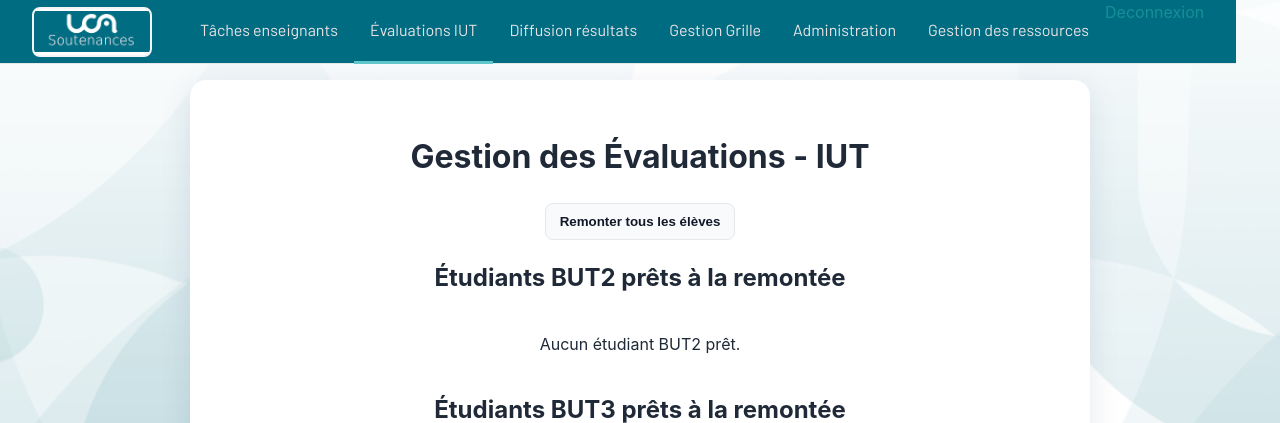
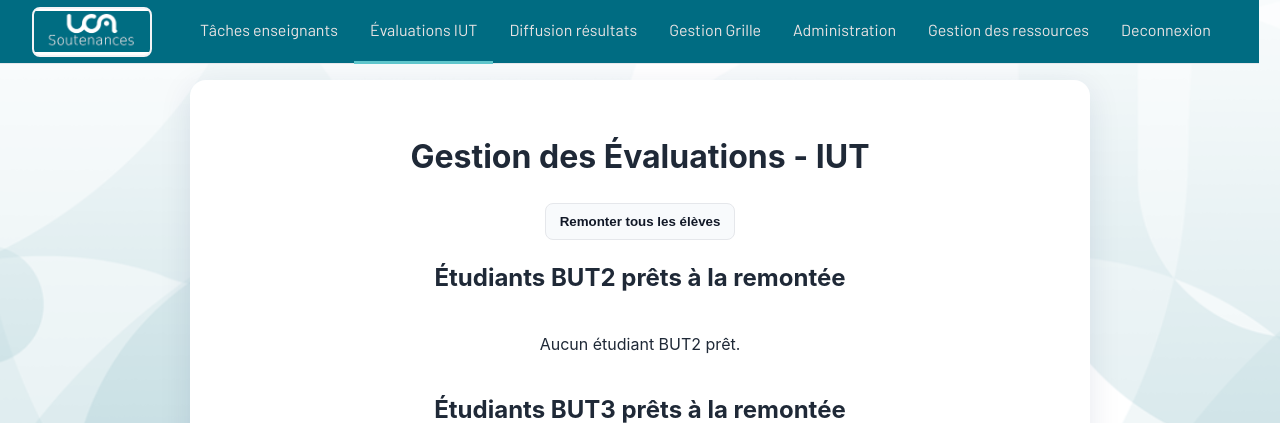
Before and after one commit to fluteABec/GestionSoutenance, a PHP site: page /envoie/back/Partie3.3/index.php in a window 1280 px wide. Shown: the top 423 px of the page. Run offline with PHP 8.4, Linux system fonts and the light colour scheme; data comes from the database, SQL or seed files in the repository; some libraries are stand-ins or nearby versions.

Commit message:
Update navbar.php

```diff
--- a/back/navbar.php
+++ b/back/navbar.php
@@ -10,7 +10,7 @@
         <a class="nav-item<?php if(strpos($_SERVER['PHP_SELF'], 'Partie3.5')!==false) echo ' selected'; ?>" href="../Partie3.5/Partie3.5.2/Grille.php">Gestion Grille</a>
         <a class="nav-item<?php if(strpos($_SERVER['PHP_SELF'], 'mainAdministration.php')!==false) echo ' selected'; ?>" href="../mainAdministration.php">Administration</a>
         <a class="nav-item<?php if(strpos($_SERVER['PHP_SELF'], 'Partie3.5.3')!==false) echo ' selected'; ?>" href="../Partie3.5.3/gestion.php">Gestion des ressources</a>
-		<a class="nav-item<href="./deconnexion.php">Deconnexion</a>
+		<a class="nav-item href="./deconnexion.php">Deconnexion</a>
         <nav>
     </div>
 </nav>
```
